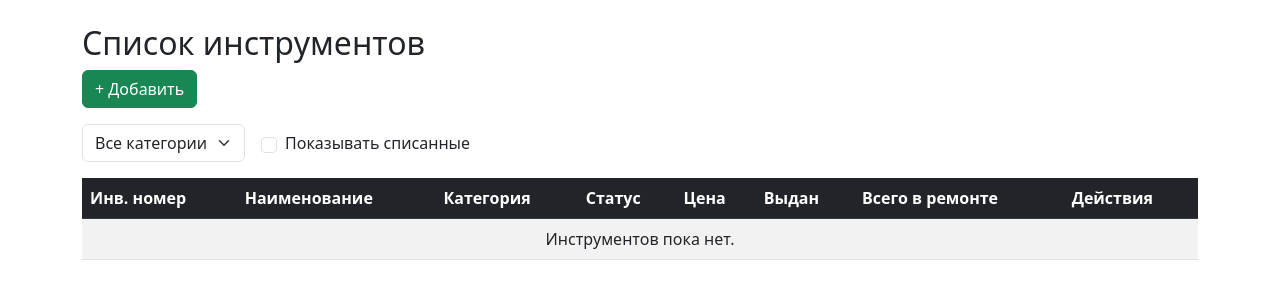
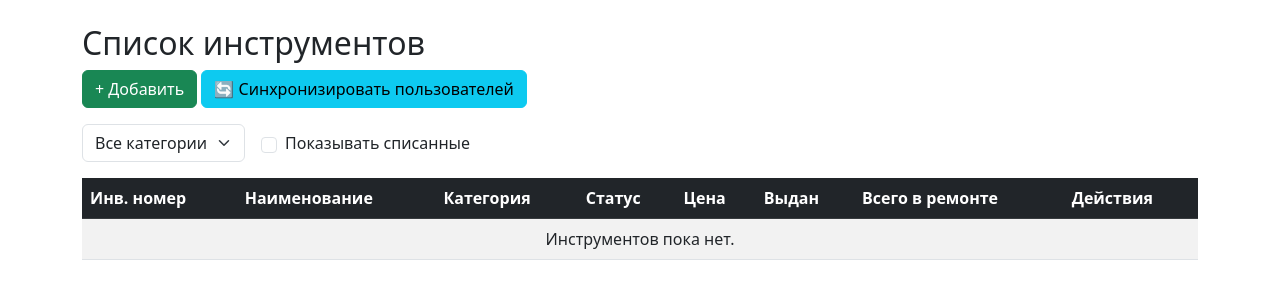
Before and after one commit to botnbot/instrument-control-v2, a Django app: page / in a window 1280 px wide. Shown: the part 112-412 px from the top of the page. Run offline with Django 5.2, Linux system fonts and the light colour scheme; the visitor is signed in with stand-in values (Sample User, id 1); data that the repository does not hold is empty.

Commit message:
button Синхронизировать пользователей added

```diff
--- a/templates/core/instruments/instrument_list.html
+++ b/templates/core/instruments/instrument_list.html
@@ -5,6 +5,7 @@
 
 {% if user.is_superuser or 'Администрация' in user.groups.all|join:', ' or 'Кладовщики' in user.groups.all|join:', ' %}
 <a href="{% url 'core:instrument_create' %}" class="btn btn-success mb-3">+ Добавить</a>
+<a href="{% url 'core:sync_timecontrol' %}" class="btn btn-info mb-3">🔄 Синхронизировать пользователей</a>
 {% endif %}
 
 <div class="mb-3 d-flex align-items-center gap-3 flex-wrap">
```
